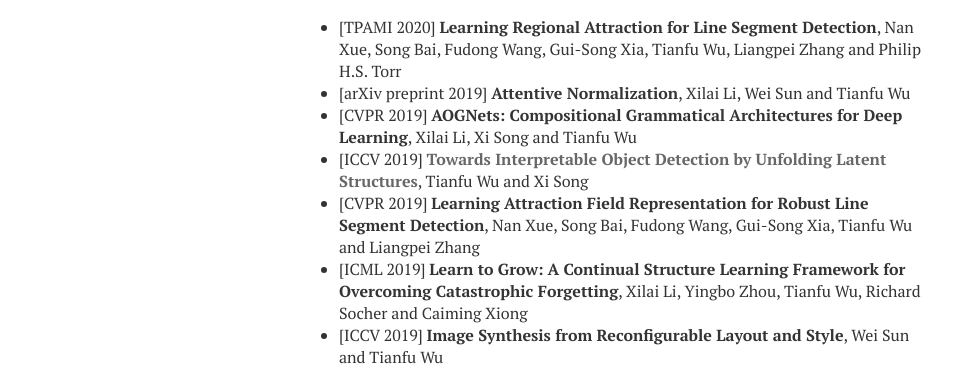
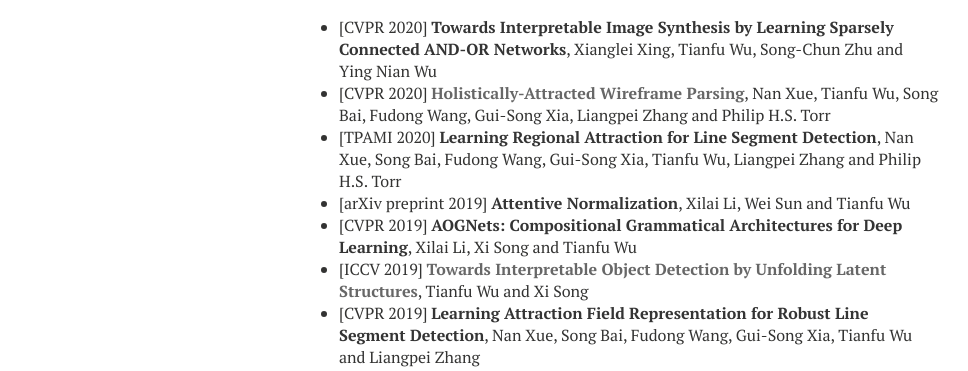
Before and after one commit to tfwu/tfwu.github.io, a plain HTML site: page index.html in a window 1280 px wide. Shown: the part 709-1080 px from the top of the page, without its empty margins (21-989 px from the left). Drawn offline with nearby package versions, Linux system fonts and the light colour scheme.

Commit message:
add cvpr20 papers

```diff
--- a/index.html
+++ b/index.html
@@ -147,6 +147,8 @@ Office: <a href="https://maps.ncsu.edu/#/buildings/vc4">409 Venture IV</a></p>
 
 <h1 id="recent-publications">Recent Publications</h1>
 <ul>
+  <li>[CVPR 2020] <strong><a href="https://arxiv.org/abs/1909.04324">Towards Interpretable Image Synthesis by Learning Sparsely Connected AND-OR Networks</a></strong>, Xianglei Xing, Tianfu Wu, Song-Chun Zhu and Ying Nian Wu</li>
+  <li>[CVPR 2020] <strong><a href="">Holistically-Attracted Wireframe Parsing</a></strong>, Nan Xue, Tianfu Wu, Song Bai, Fudong Wang, Gui-Song Xia,  Liangpei Zhang and Philip H.S. Torr </li>
   <li>[TPAMI 2020] <strong><a href="https://arxiv.org/abs/1912.09344">Learning Regional Attraction for Line Segment Detection</a></strong>, Nan Xue, Song Bai, Fudong Wang, Gui-Song Xia, Tianfu Wu, Liangpei Zhang and Philip H.S. Torr</li>
   <li>[arXiv preprint 2019] <strong><a href="https://arxiv.org/abs/1908.01259">Attentive Normalization</a></strong>, Xilai Li, Wei Sun and Tianfu Wu</li>
   <li>[CVPR 2019] <strong><a href="http://openaccess.thecvf.com/content_CVPR_2019/papers/Li_AOGNets_Compositional_Grammatical_Architectures_for_Deep_Learning_CVPR_2019_paper.pdf">AOGNets: Compositional Grammatical Architectures for Deep Learning</a></strong>, Xilai Li, Xi Song and Tianfu Wu</li>
```
